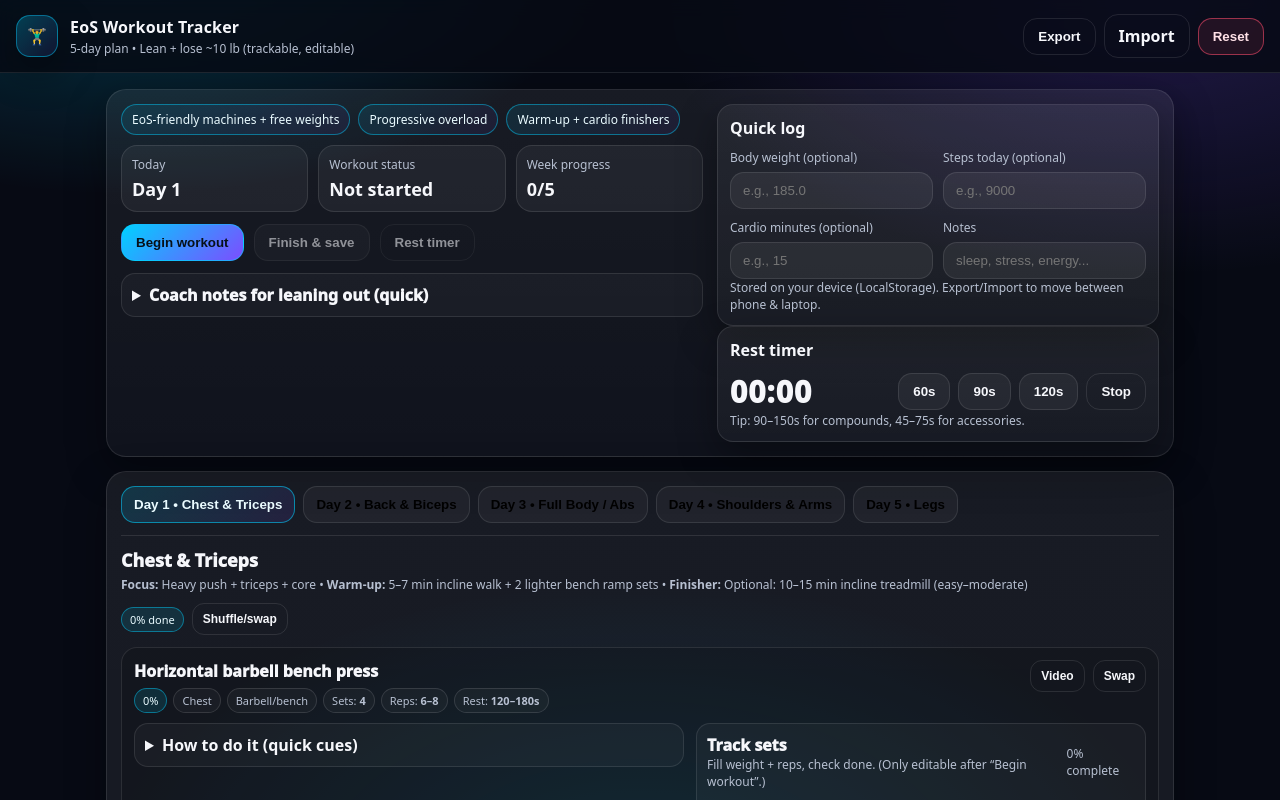
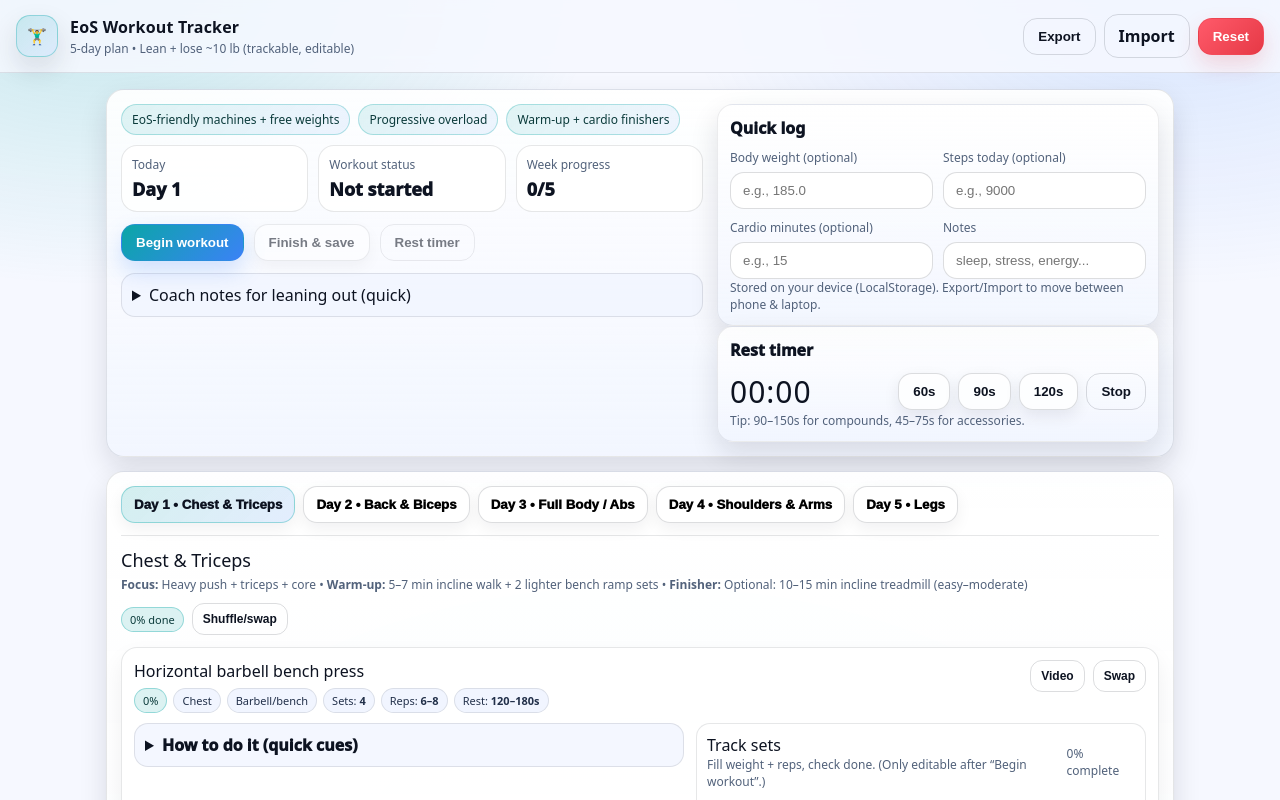
Before and after one commit to peyoti2001/eos-workout-tracker-, a plain HTML site: page index.html in a window 1280 px wide. Shown: the top 800 px of the page. Drawn offline with Linux system fonts and the light colour scheme.

Commit message:
Refactor styles.css for light vibrant theme
Updated styles for a light and vibrant theme, adjusting colors and gradients throughout the CSS file.

```diff
--- a/styles.css
+++ b/styles.css
@@ -1,22 +1,21 @@
-/* Vibrant (app-style) dark theme — drop-in replacement for styles.css */
+/* LIGHT + VIBRANT theme (distinguished buttons) — full drop-in styles.css */
+
 :root{
   /* Core */
-  --bg:#070A14;                 /* deep navy instead of near-black */
-  --card: rgba(255,255,255,.06);
-  --card2: rgba(255,255,255,.04);
-  --text:#F6F7FB;
-  --muted:#B7C0D1;
-  --line: rgba(255,255,255,.10);
+  --bg:#F6F8FF;
+  --card:#FFFFFF;
+  --card2:#F1F5FF;
+  --text:#0D1321;
+  --muted:#52627B;
+  --line: rgba(13,19,33,.10);
 
-  /* Vibrant accents */
-  --accent:#00D1FF;             /* neon blue */
-  --accent-rgb: 0, 209, 255;
-  --accent2:#7C4DFF;            /* purple */
-  --accent2-rgb: 124, 77, 255;
+  /* Accents */
+  --accent:#0AA6A6;          /* teal */
+  --accent2:#3B82F6;         /* blue */
+  --danger:#E63946;          /* red */
 
-  --danger:#FF4D6D;
-  --shadow: 0 14px 38px rgba(0,0,0,.35);
-  --radius: 20px;
+  --shadow: 0 12px 28px rgba(13,19,33,.12);
+  --radius: 18px;
 }
 
 *{box-sizing:border-box}
@@ -26,9 +25,9 @@ body{
   margin:0;
   font-family: ui-sans-serif, system-ui, -apple-system, Segoe UI, Roboto, Helvetica, Arial;
   background:
-    radial-gradient(900px 500px at 10% -10%, rgba(var(--accent-rgb), .25), transparent 55%),
-    radial-gradient(900px 500px at 90% 0%, rgba(var(--accent2-rgb), .22), transparent 55%),
-    radial-gradient(900px 500px at 50% 110%, rgba(var(--accent-rgb), .12), transparent 60%),
+    radial-gradient(900px 520px at 8% 0%, rgba(10,166,166,.20), transparent 55%),
+    radial-gradient(900px 520px at 92% 0%, rgba(59,130,246,.16), transparent 55%),
+    radial-gradient(900px 520px at 50% 110%, rgba(10,166,166,.10), transparent 60%),
     var(--bg);
   color:var(--text);
 }
@@ -41,7 +40,7 @@ body{
   justify-content:space-between;
   gap:16px;
   padding:14px 16px;
-  background: rgba(7,10,20,.82);
+  background: rgba(246,248,255,.86);
   backdrop-filter: blur(10px);
   border-bottom:1px solid var(--line);
 }
@@ -49,19 +48,19 @@ body{
 .brand{display:flex; align-items:center; gap:12px;}
 .logo{
   width:42px; height:42px; display:grid; place-items:center;
-  background: linear-gradient(135deg, rgba(var(--accent-rgb), .25), rgba(var(--accent2-rgb), .10));
-  border: 1px solid rgba(var(--accent-rgb), .45);
+  background: linear-gradient(135deg, rgba(10,166,166,.18), rgba(59,130,246,.10));
+  border: 1px solid rgba(10,166,166,.35);
   border-radius: 14px;
   box-shadow: var(--shadow);
 }
-.title{font-weight:800; letter-spacing:.2px}
+.title{font-weight:900; letter-spacing:.2px}
 .subtitle{font-size:12px; color:var(--muted); margin-top:2px}
 
 .topActions{display:flex; flex-wrap:wrap; gap:8px; align-items:center}
 .wrap{max-width:1100px; margin:0 auto; padding:16px; display:flex; flex-direction:column; gap:14px;}
 
 .card{
-  background: linear-gradient(180deg, rgba(255,255,255,.07), rgba(255,255,255,.04));
+  background: linear-gradient(180deg, rgba(255,255,255,.92), rgba(241,245,255,.75));
   border:1px solid var(--line);
   border-radius: var(--radius);
   box-shadow: var(--shadow);
@@ -76,45 +75,53 @@ body{
   font-size:12px;
   padding:6px 10px;
   border-radius:999px;
-  border:1px solid rgba(var(--accent-rgb), .45);
-  background: linear-gradient(135deg, rgba(var(--accent-rgb), .10), rgba(var(--accent2-rgb), .08));
-  color: #EAFBFF;
+  border:1px solid rgba(10,166,166,.28);
+  background: linear-gradient(135deg, rgba(10,166,166,.12), rgba(59,130,246,.08));
+  color: #0B3B3B;
 }
 
 .heroGrid{display:grid; grid-template-columns: repeat(3, 1fr); gap:10px; margin:10px 0 12px;}
 @media (max-width: 520px){ .heroGrid{grid-template-columns:1fr; } }
 .mini{
-  background: rgba(255,255,255,.05);
+  background: rgba(255,255,255,.85);
   border:1px solid var(--line);
   border-radius: 16px;
   padding:10px;
 }
 .miniLabel{font-size:12px; color:var(--muted)}
-.miniValue{font-size:18px; font-weight:800; margin-top:4px}
+.miniValue{font-size:18px; font-weight:1000; margin-top:4px}
 
 .heroButtons{display:flex; flex-wrap:wrap; gap:10px}
 
+/* BUTTONS — distinguished colors */
 .btn{
-  border:1px solid var(--line);
-  background: rgba(255,255,255,.05);
+  border:1px solid rgba(13,19,33,.14);
+  background: rgba(255,255,255,.75);
   color:var(--text);
   padding:10px 14px;
   border-radius: 14px;
   cursor:pointer;
-  font-weight:800;
+  font-weight:900;
+  box-shadow: 0 6px 16px rgba(13,19,33,.08);
 }
-.btn:hover{border-color: rgba(var(--accent-rgb), .45)}
+.btn:hover{border-color: rgba(59,130,246,.35)}
 .btn.primary{
   background: linear-gradient(135deg, var(--accent), var(--accent2));
-  border-color: rgba(var(--accent-rgb), .55);
-  color:#071019;
+  border-color: rgba(59,130,246,.35);
+  color:#ffffff;
+  box-shadow: 0 10px 22px rgba(59,130,246,.22);
 }
 .btn.primary:disabled{opacity:.55; cursor:not-allowed}
-.btn.ghost{background: transparent}
+.btn.ghost{
+  background: transparent;
+  box-shadow: none;
+  border-color: rgba(13,19,33,.14);
+}
 .btn.danger{
-  border-color: rgba(255,77,109,.55);
-  color: #ffe1e7;
-  background: rgba(255,77,109,.10);
+  border-color: rgba(230,57,70,.35);
+  color:#ffffff;
+  background: linear-gradient(135deg, #ff5a6a, var(--danger));
+  box-shadow: 0 10px 22px rgba(230,57,70,.18);
 }
 .btn:disabled{opacity:.55; cursor:not-allowed}
 
@@ -123,19 +130,24 @@ body{
 .inner{
   padding:12px;
   border-radius: 16px;
-  background: linear-gradient(180deg, rgba(255,255,255,.06), rgba(255,255,255,.03));
+  background: linear-gradient(180deg, rgba(255,255,255,.90), rgba(241,245,255,.72));
+  border: 1px solid rgba(13,19,33,.08);
 }
-.innerTitle{font-weight:900; margin-bottom:10px}
+.innerTitle{font-weight:1000; margin-bottom:10px}
 
 .field{display:flex; flex-direction:column; gap:6px}
 .field span{font-size:12px; color:var(--muted)}
 .field input{
-  background: rgba(255,255,255,.06);
-  border:1px solid var(--line);
+  background: rgba(255,255,255,.95);
+  border:1px solid rgba(13,19,33,.14);
   color:var(--text);
   padding:10px 12px;
   border-radius: 14px;
   outline:none;
+}
+.field input:focus{
+  border-color: rgba(59,130,246,.35);
+  box-shadow: 0 0 0 4px rgba(59,130,246,.12);
 }
 
 .logGrid{display:grid; grid-template-columns: 1fr 1fr; gap:10px}
@@ -150,29 +162,31 @@ body{
 .tab{
   padding:10px 12px;
   border-radius: 14px;
-  border:1px solid var(--line);
-  background: rgba(255,255,255,.04);
+  border:1px solid rgba(13,19,33,.14);
+  background: rgba(255,255,255,.80);
   cursor:pointer;
-  font-weight:900;
+  font-weight:1000;
+  box-shadow: 0 6px 16px rgba(13,19,33,.06);
 }
 .tab.active{
-  border-color: rgba(var(--accent-rgb), .55);
-  background: linear-gradient(135deg, rgba(var(--accent-rgb), .16), rgba(var(--accent2-rgb), .12));
-  color:#EAFBFF;
+  border-color: rgba(10,166,166,.35);
+  background: linear-gradient(135deg, rgba(10,166,166,.18), rgba(59,130,246,.14));
+  color:#0D1321;
 }
 
 .dayMeta{display:flex; flex-wrap:wrap; gap:10px; align-items:center; justify-content:space-between}
 .metaLeft{display:flex; flex-direction:column; gap:4px}
-.metaTitle{font-weight:1000; font-size:18px}
+.metaTitle{font-weight:1100; font-size:18px}
 .metaHint{font-size:12px; color:var(--muted)}
 .metaRight{display:flex; gap:8px; align-items:center; flex-wrap:wrap}
 
 .exerciseList{display:flex; flex-direction:column; gap:10px; margin-top:12px}
 .exercise{
-  border:1px solid var(--line);
-  background: rgba(0,0,0,.14);
+  border:1px solid rgba(13,19,33,.10);
+  background: rgba(255,255,255,.78);
   border-radius: 16px;
   padding:12px;
+  box-shadow: 0 10px 22px rgba(13,19,33,.06);
 }
 
 .exTop{
@@ -181,20 +195,20 @@ body{
   align-items:flex-start;
   justify-content:space-between;
 }
-.exName{font-weight:1000; font-size:16px}
+.exName{font-weight:1100; font-size:16px}
 .exTags{display:flex; flex-wrap:wrap; gap:6px; margin-top:6px}
 .tag{
   font-size:11px;
   padding:4px 8px;
   border-radius: 999px;
-  border:1px solid rgba(255,255,255,.12);
-  color: var(--muted);
-  background: rgba(255,255,255,.03);
+  border:1px solid rgba(13,19,33,.10);
+  color: #22304A;
+  background: rgba(241,245,255,.95);
 }
 .tag.accent{
-  border-color: rgba(var(--accent-rgb), .45);
-  color:#EAFBFF;
-  background: rgba(var(--accent-rgb), .12);
+  border-color: rgba(10,166,166,.35);
+  color:#0B3B3B;
+  background: rgba(10,166,166,.14);
 }
 
 .exActions{display:flex; gap:8px; align-items:center; flex-wrap:wrap}
@@ -213,19 +227,19 @@ body{
 @media (max-width: 900px){ .exBody{grid-template-columns:1fr;} }
 
 .howto{
-  border:1px solid var(--line);
+  border:1px solid rgba(13,19,33,.10);
   border-radius: 14px;
   padding:10px;
-  background: rgba(255,255,255,.03);
+  background: rgba(241,245,255,.75);
 }
-.howto summary{cursor:pointer; font-weight:900}
-.howto ul{margin:10px 0 0 18px; padding:0; color: var(--muted)}
+.howto summary{cursor:pointer; font-weight:1000}
+.howto ul{margin:10px 0 0 18px; padding:0; color: #34435E}
 .howto li{margin:6px 0}
 
 .track{
-  border:1px solid var(--line);
+  border:1px solid rgba(13,19,33,.10);
   border-radius: 14px;
-  background: rgba(255,255,255,.03);
+  background: rgba(255,255,255,.85);
   overflow:hidden;
 }
 .trackHead{
@@ -233,42 +247,46 @@ body{
   justify-content:space-between;
   align-items:center;
   padding:10px;
-  border-bottom:1px solid var(--line);
+  border-bottom:1px solid rgba(13,19,33,.10);
 }
-.trackTitle{font-weight:1000}
+.trackTitle{font-weight:1100}
 .trackSmall{font-size:12px; color:var(--muted)}
 
 .setTable{width:100%; border-collapse:collapse}
 .setTable th,.setTable td{
   padding:8px 10px;
-  border-bottom:1px solid rgba(255,255,255,.07);
+  border-bottom:1px solid rgba(13,19,33,.10);
   text-align:left;
   font-size:12px;
-  color: var(--muted);
+  color: #34435E;
 }
 .setTable th{
-  color:#EAFBFF;
-  font-weight:1000;
-  background: linear-gradient(135deg, rgba(var(--accent-rgb), .10), rgba(var(--accent2-rgb), .08));
+  color:#0D1321;
+  font-weight:1100;
+  background: linear-gradient(135deg, rgba(10,166,166,.14), rgba(59,130,246,.12));
 }
 .setTable input{
   width:100%;
-  background: rgba(0,0,0,.20);
-  border:1px solid rgba(255,255,255,.10);
+  background: rgba(255,255,255,.98);
+  border:1px solid rgba(13,19,33,.14);
   color:var(--text);
   border-radius: 10px;
   padding:8px 9px;
   outline:none;
+}
+.setTable input:focus{
+  border-color: rgba(59,130,246,.35);
+  box-shadow: 0 0 0 4px rgba(59,130,246,.12);
 }
 .setTable .doneCell{width:60px}
 .setTable .doneCell input{width:20px; height:20px}
 
 .demoBox{
   margin-top:10px;
-  border:1px dashed rgba(var(--accent-rgb), .55);
+  border:1px dashed rgba(10,166,166,.45);
   border-radius: 14px;
   padding:10px;
-  background: linear-gradient(135deg, rgba(var(--accent-rgb), .10), rgba(var(--accent2-rgb), .06));
+  background: linear-gradient(135deg, rgba(10,166,166,.12), rgba(59,130,246,.08));
 }
 .demoRow{display:flex; align-items:center; justify-content:space-between; gap:10px; flex-wrap:wrap}
 .demoHint{font-size:12px; color:var(--muted)}
@@ -277,7 +295,7 @@ body{
   height:72px;
   margin-top:10px;
   border-radius: 14px;
-  background: rgba(0,0,0,.20);
+  background: rgba(13,19,33,.06);
   position:relative;
   overflow:hidden;
 }
@@ -287,15 +305,15 @@ body{
   width:14px; height:14px;
   transform: translateY(-50%);
   border-radius: 999px;
-  background: var(--accent);
-  box-shadow: 0 0 20px rgba(var(--accent-rgb), .55);
+  background: var(--accent2);
+  box-shadow: 0 0 18px rgba(59,130,246,.30);
   animation: rep 2.2s ease-in-out infinite;
 }
 .repLine{
   position:absolute;
   left:0; top:50%;
   height:2px; width:100%;
-  background: rgba(255,255,255,.10);
+  background: rgba(13,19,33,.12);
 }
 @keyframes rep{
   0%{ left:6%}
@@ -305,36 +323,37 @@ body{
 
 .timerRow{display:flex; align-items:center; justify-content:space-between; gap:12px}
 .timerRow.big{justify-content:center}
-.timerValue{font-size:30px; font-weight:1000; letter-spacing:1px}
+.timerValue{font-size:30px; font-weight:1100; letter-spacing:1px}
 .timerBtns{display:flex; gap:8px; flex-wrap:wrap}
 
 .history{display:flex; flex-direction:column; gap:8px}
 .histItem{
-  border:1px solid var(--line);
+  border:1px solid rgba(13,19,33,.10);
   border-radius: 14px;
   padding:10px;
-  background: rgba(255,255,255,.03);
+  background: rgba(255,255,255,.85);
+  box-shadow: 0 10px 22px rgba(13,19,33,.06);
 }
 .histTop{display:flex; justify-content:space-between; gap:10px; flex-wrap:wrap}
-.histTitle{font-weight:1000}
+.histTitle{font-weight:1100}
 .footer{padding:6px 4px}
 
 .dialog{
   width:min(860px, 94vw);
-  background: linear-gradient(180deg, rgba(255,255,255,.07), rgba(255,255,255,.04));
-  border:1px solid var(--line);
+  background: linear-gradient(180deg, rgba(255,255,255,.96), rgba(241,245,255,.84));
+  border:1px solid rgba(13,19,33,.12);
   color:var(--text);
   border-radius: 18px;
   box-shadow: var(--shadow);
 }
-.dialog::backdrop{background: rgba(0,0,0,.55)}
-.dialogTitle{font-weight:1000; font-size:18px}
+.dialog::backdrop{background: rgba(13,19,33,.35)}
+.dialogTitle{font-weight:1100; font-size:18px}
 .dialog textarea{
   width:100%;
   height: 320px;
   margin:10px 0;
-  background: rgba(0,0,0,.22);
-  border:1px solid var(--line);
+  background: rgba(255,255,255,.98);
+  border:1px solid rgba(13,19,33,.14);
   color:var(--text);
   border-radius: 14px;
   padding:10px;
@@ -345,10 +364,10 @@ body{
 
 .coachNotes{
   margin-top:12px;
-  border:1px solid var(--line);
+  border:1px solid rgba(13,19,33,.10);
   border-radius: 14px;
   padding:10px;
-  background: rgba(255,255,255,.03);
+  background: rgba(241,245,255,.75);
 }
-.coachNotes summary{cursor:pointer; font-weight:1000}
-.coachNotes ul{margin:10px 0 0 18px; color:var(--muted)}
+.coachNotes summary{cursor:pointer; font-weight:1100}
+.coachNotes ul{margin:10px 0 0 18px; color:#34435E}
```
